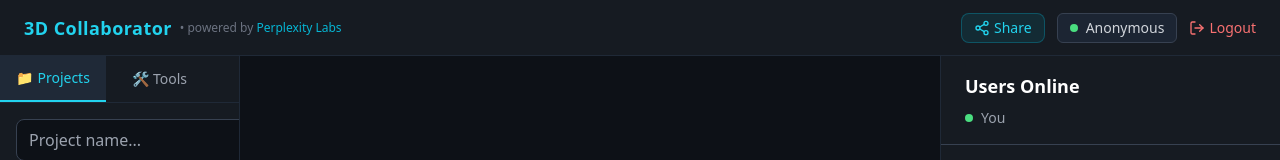
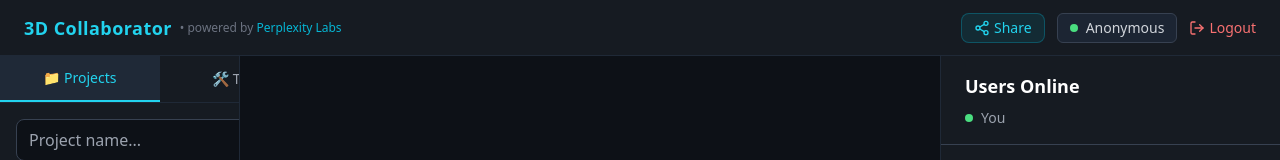
Before and after one commit to SaiVinay023/collaborative_3D_App, a React (Vite) app in the folder collaborative-3d-app/client/: page /projects in a window 1280 px wide. Shown: the top 160 px of the page. Built offline with nearby package versions, Linux system fonts and the light colour scheme; no server answers.

Commit message:
fix: Removed chat tab from sidebar

```diff
--- a/collaborative-3d-app/client/src/components/layout/Sidebar.jsx
+++ b/collaborative-3d-app/client/src/components/layout/Sidebar.jsx
@@ -16,8 +16,7 @@ const Sidebar = ({
 
   const tabs = [
     { id: "projects", label: "Projects", icon: "📁" },
-    { id: "tools", label: "Tools", icon: "🛠️" },
-    { id: "chat", label: "Chat", icon: "💬" },
+    { id: "tools", label: "Tools", icon: "🛠️" }
   ];
 
   const handleCreateProject = () => {
```
